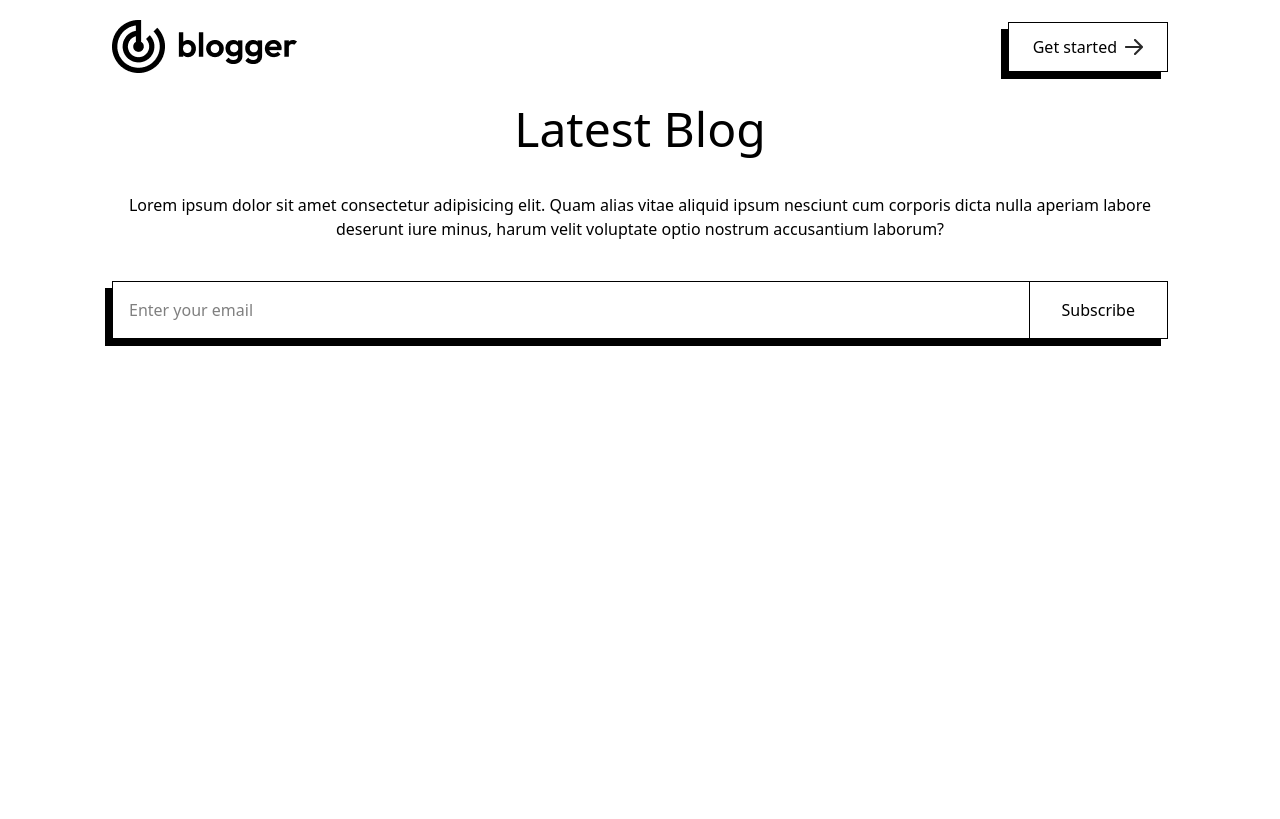
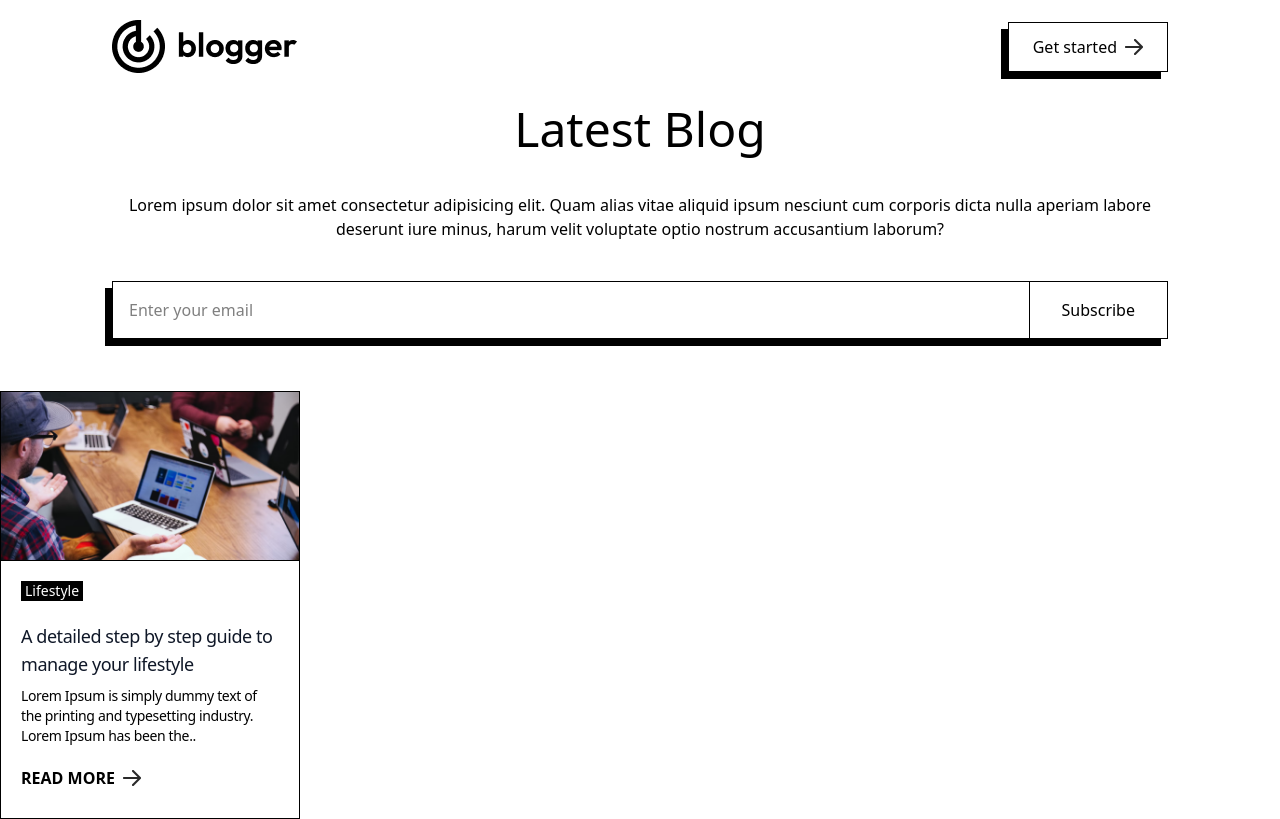
Before and after one commit to I3WX/Blog, a Next.js app in the folder blog-website/: page / in a window 1280 px wide. Built offline with nearby package versions, Linux system fonts and the light colour scheme.

Commit message:
blog component is created

```diff
--- a/blog-website/Components/BlogItem.jsx
+++ b/blog-website/Components/BlogItem.jsx
@@ -0,0 +1,21 @@
+import { assets ,blog_data} from '@/Assets/assets'
+import Image from 'next/image'
+import React from 'react'
+
+const BlogItem = () => {
+  return (
+    <div className='max-w-[330px] sm:max-w-[300px] bg-white border border-black hover:shadow-[-7px_7px_0px_#000000]'>
+      <Image src={blog_data[0].image} alt='' width={400} height={400} className='border-b border-black'/>
+      <p className='ml-5 mt-5 px-1 inline-block bg-black text-white text-sm'>{blog_data[0].category}</p>
+      <div className="p-5">
+        <h5 className='mb-2 text-lg font-medium tracking-tight text-gray-900'>{blog_data[0].title}</h5>
+        <p className='mb-3 text-sm tracking-tight text-grey-700'>{blog_data[0].description}</p>
+        <div className='inline-flex items-center py-2 font-semibold text-center'>
+          READ MORE <Image src={assets.arrow} className='ml-2' alt=' width={12}'/>
+        </div>
+      </div>
+    </div>
+  )
+}
+
+export default BlogItem
--- a/blog-website/app/page.js
+++ b/blog-website/app/page.js
@@ -1,9 +1,12 @@
+'use client'
 import Header from "@/Components/Header"
+import BlogItem from "@/Components/BlogItem";
 
 export default function Home() {
   return (
     <>
     <Header/>
+    <BlogItem/>
     </>
   );
 }
```
